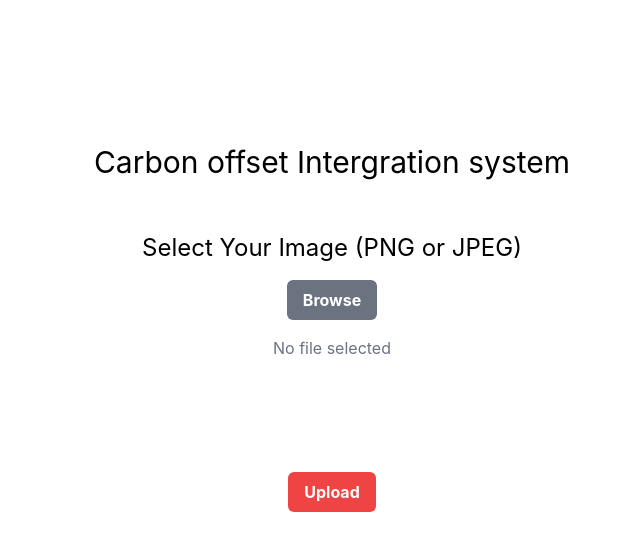
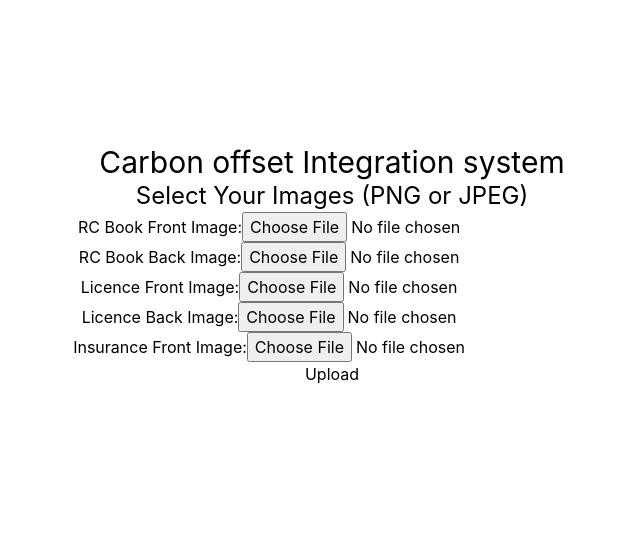
Before and after one commit to Mr-Kavikumar/carbon-offset-integration, a React (Create React App) app: page /uploadpage in a window 1280 px wide. Shown: the top 550 px of the page, without its empty margins (308-948 px from the left). Built offline with nearby package versions, Linux system fonts and the light colour scheme.

Commit message:
Refactor : UploadPage and API Intergrate

```diff
--- a/package.json
+++ b/package.json
@@ -10,7 +10,6 @@
     "react": "^18.2.0",
     "react-dom": "^18.2.0",
     "react-router-dom": "^6.22.3",
-    "react-scripts": "5.0.1",
     "web-vitals": "^2.1.4"
   },
   "scripts": {
@@ -40,6 +39,7 @@
   "devDependencies": {
     "autoprefixer": "^10.4.18",
     "postcss": "^8.4.37",
+    "react-scripts": "^5.0.1",
     "tailwindcss": "^3.4.1"
   }
 }
--- a/src/Component/SignIn/index.js
+++ b/src/Component/SignIn/index.js
@@ -1,5 +1,6 @@
 import React, { useState } from "react";
 import { Link, useNavigate } from "react-router-dom";
+import axios from 'axios';
 
 const SignIn = () => {
   const [email, setEmail] = useState("");
@@ -11,8 +12,12 @@ const SignIn = () => {
     e.preventDefault();
     setError("");
     try {
-      // Your sign-in logic here
-      console.log("Sign in logic goes here");
+
+      const response = await axios.post('http://localhost:3003/login', {
+        email: email,
+        password: password
+      });
+      console.log(response.data);
       navigate("/account");
     } catch (e) {
       setError(e.message);
--- a/src/Component/SignUp/index.js
+++ b/src/Component/SignUp/index.js
@@ -1,18 +1,27 @@
 import React, { useState } from "react";
-import { Link } from "react-router-dom";
+import { Link, useNavigate } from "react-router-dom";
+import axios from 'axios';
 
 const SignUp = () => {
   const [name, setName] = useState("");
   const [email, setEmail] = useState("");
   const [password, setPassword] = useState("");
   const [error, setError] = useState("");
+  const navigate = useNavigate();
 
   const handleSubmit = async (e) => {
     e.preventDefault();
     setError("");
     try {
-      // Your sign-up logic here
-      console.log("Sign up logic goes here");
+
+      const response = await axios.post('http://localhost:3003/register', {
+        name: name,
+        email: email,
+        password: password
+      });
+      console.log(response.data);
+
+      navigate("/account");
     } catch (e) {
       setError(e.message);
       console.log(e.message);
--- a/src/Component/UploadPage.js
+++ b/src/Component/UploadPage.js
@@ -1,75 +1,82 @@
 import React, { useState } from 'react';
-import { Link } from 'react-router-dom';
+import axios from 'axios';
 
 export function UploadPage() {
-  const [selectedFile, setSelectedFile] = useState(null);
+  const [rcbookfrontImage, setRcbookfrontImage] = useState(null);
+  const [rcbookbackImage, setRcbookbackImage] = useState(null);
+  const [licencefrontImage, setLicencefrontImage] = useState(null);
+  const [licencebackImage, setLicencebackImage] = useState(null);
+  const [insurancefrontImage, setInsurancefrontImage] = useState(null);
 
-  const handleFileChange = (event) => {
-    const file = event.target.files[0];
-    setSelectedFile(file);
+  const handleRcbookfrontImageChange = (event) => {
+    setRcbookfrontImage(event.target.files[0]);
   };
 
-  const handleSubmit = (event) => {
+  const handleRcbookbackImageChange = (event) => {
+    setRcbookbackImage(event.target.files[0]);
+  };
+
+  const handleLicencefrontImageChange = (event) => {
+    setLicencefrontImage(event.target.files[0]);
+  };
+
+  const handleLicencebackImageChange = (event) => {
+    setLicencebackImage(event.target.files[0]);
+  };
+
+  const handleInsurancefrontImageChange = (event) => {
+    setInsurancefrontImage(event.target.files[0]);
+  };
+
+  const handleSubmit = async (event) => {
     event.preventDefault();
-    // Logic to handle form submission (e.g., upload file)
+    try {
+      const formData = new FormData();
+      formData.append('rcbookfrontImage', rcbookfrontImage);
+      formData.append('rcbookbackImage', rcbookbackImage);
+      formData.append('licencefrontImage', licencefrontImage);
+      formData.append('licencebackImage', licencebackImage);
+      formData.append('insurancefrontImage', insurancefrontImage);
+
+      const response = await axios.post('http://localhost:3003/upload', formData, {
+        headers: {
+          'Content-Type': 'multipart/form-data'
+        }
+      });
+      console.log(response.data);
+    } catch (error) {
+      console.error(error);
+    }
   };
 
   return (
     <div className="container mx-auto mt-36">
-      <div className="my-8 flex items-center justify-center pb-5">
-        <h2 className="md:text-3xl text-xl">Carbon offset Intergration system</h2>
-      </div>
-      <h3 className="md:text-2xl text-lg flex items-center justify-center">
-      Select Your Image (PNG or JPEG)
-      </h3>
-      <form
-        onSubmit={handleSubmit}
-        encType="multipart/form-data"
-        className="my-4"
-      >
-        <div className="flex justify-center items-center flex-col">
-          <label
-            htmlFor="file-upload"
-            className="cursor-pointer bg-gray-500 text-white px-4 py-2 rounded-md text-md font-bold hover:bg-red-600"
-          >
-            Browse
-          </label>
-          <input
-            id="file-upload"
-            type="file"
-            name="file"
-            accept="image/png, image/jpeg"
-            className="hidden"
-            onChange={handleFileChange}
-          />
-          <span className="text-gray-500 pt-4 pb-5">
-            {selectedFile ? selectedFile.name : "No file selected"}
-          </span>
-          {selectedFile && (
-            <img
-              className="rounded-xl"
-              alt="Selected Image"
-              width="400"
-              height="400"
-              src={URL.createObjectURL(selectedFile)}
-            ></img>
-          )}
-          <br /><br /><br />
-          <div className="pt-5">
-            <Link to= '/DashBoard'>
-            <input
-              type="submit"
-              className="bg-red-500 text-white px-4 py-2 rounded-md text-md font-bold cursor-pointer hover:bg-red-600"
-              value="Upload"
-            />
-            </Link>
-          </div>
+      <h2 className="md:text-3xl text-xl">Carbon offset Integration system</h2>
+      <h3 className="md:text-2xl text-lg">Select Your Images (PNG or JPEG)</h3>
+      <form onSubmit={handleSubmit} encType="multipart/form-data">
+        <div>
+          <label htmlFor="rcbookfrontImage">RC Book Front Image:</label>
+          <input type="file" id="rcbookfrontImage" name="rcbookfrontImage" accept="image/png, image/jpeg" onChange={handleRcbookfrontImageChange} />
         </div>
+        <div>
+          <label htmlFor="rcbookbackImage">RC Book Back Image:</label>
+          <input type="file" id="rcbookbackImage" name="rcbookbackImage" accept="image/png, image/jpeg" onChange={handleRcbookbackImageChange} />
+        </div>
+        <div>
+          <label htmlFor="licencefrontImage">Licence Front Image:</label>
+          <input type="file" id="licencefrontImage" name="licencefrontImage" accept="image/png, image/jpeg" onChange={handleLicencefrontImageChange} />
+        </div>
+        <div>
+          <label htmlFor="licencebackImage">Licence Back Image:</label>
+          <input type="file" id="licencebackImage" name="licencebackImage" accept="image/png, image/jpeg" onChange={handleLicencebackImageChange} />
+        </div>
+        <div>
+          <label htmlFor="insurancefrontImage">Insurance Front Image:</label>
+          <input type="file" id="insurancefrontImage" name="insurancefrontImage" accept="image/png, image/jpeg" onChange={handleInsurancefrontImageChange} />
+        </div>
+        <button type="submit">Upload</button>
       </form>
-      {/* Conditional rendering based on results_available state */}
-      {/* Implement your logic here */}
     </div>
   );
 }
-
 export default UploadPage;
```
Also changed, not shown: 1 other file (tests, documents, lock files or other folders).
